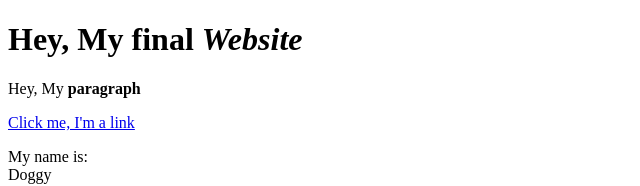
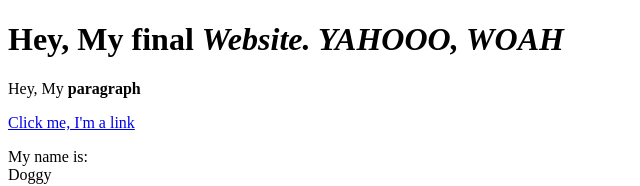
Before and after one commit to dafire3/cartoon-hero, a plain HTML site: page test.html in a window 1280 px wide. Shown: the top 186 px of the page, without its empty margins (0-640 px from the left). Drawn offline with Linux system fonts and the light colour scheme.

Commit message:
added Yahooo and Woah to summary

```diff
--- a/test.html
+++ b/test.html
@@ -4,7 +4,7 @@
 	<title>Cartoon Hero</title>
 </head>
 <body>
-	<h1>Hey, My final <i>Website</i></h1>
+	<h1>Hey, My final <i>Website. YAHOOO, WOAH</i></h1>
 	<p>Hey, My <b>paragraph</b></p>
 	<a href="https://google.com" target="_blank" title="Let's go to google">Click me, I'm a link</a>
 	<p>My name is:<br>
```
